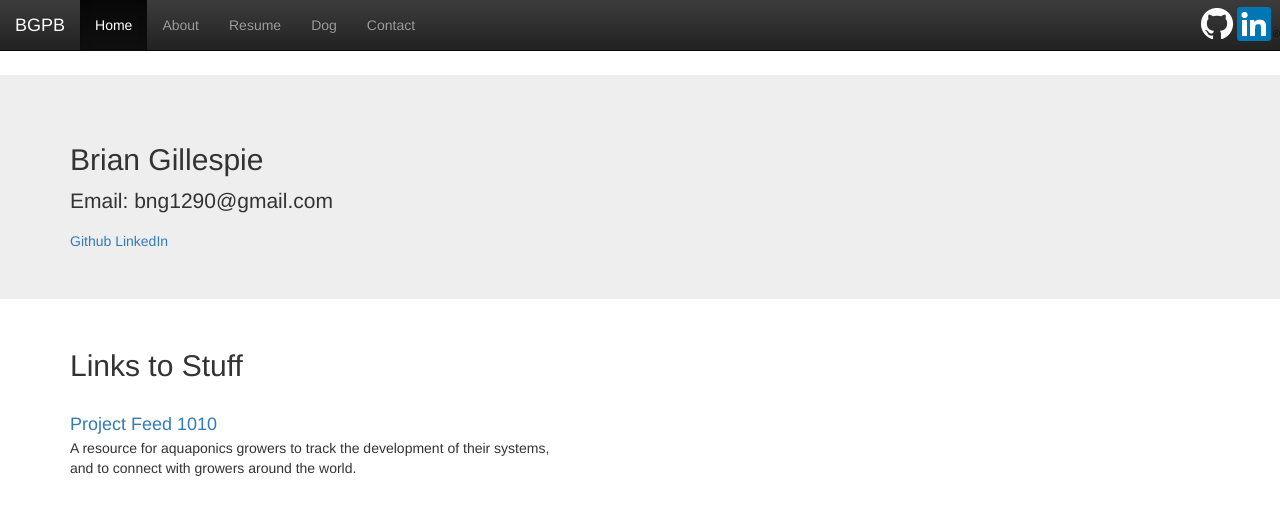
After one commit to briangillespie/bgBlog, a Flask app: page /contact in a window 1280 px wide. The commit adds this page. Shown: the top 515 px of the page. Run offline with Flask 2, Linux system fonts and the light colour scheme; some libraries are stand-ins or nearby versions.

Commit message:
Contact page

```diff
--- a/bgpb/templates/base.html
+++ b/bgpb/templates/base.html
@@ -35,18 +35,17 @@
         </div>
         <div id="navbar" class="collapse navbar-collapse">
             <ul class="nav navbar-nav">
-                <li class="active"><a href="/index">Home</a></li>
-                <li><a href="#about">About</a></li>
-                <li><a href="#resume">Resume</a></li>
+                <li class="active"><a href="/">Home</a></li>
+                <li><a href="/about">About</a></li>
+                <li><a href="/resume">Resume</a></li>
                 <li><a href="/dog">Dog</a></li>
-                <li><a href="#contact">Contact</a></li>
+                <li><a href="/contact">Contact</a></li>
             </ul>
             <ul class="nav navbar-nav navbar-right" style="margin-top: 7px;">
                 <a class="outlinks" href="http://www.github.com/briangillespie" target="_blank" rel="noopener noreferrer"><img src="{{ url_for('static', filename='images/GitHub-Mark-Light-32px.png') }}"></a>
                 <a class="outlinks" href="https://www.linkedin.com/in/bngillespie" target="_blank" rel="noopener noreferrer"><img src="{{ url_for('static', filename='images/In-2C-34px-R.png') }}"></a>
             </ul>
         </div><!--/.nav-collapse -->
-
     </div>
 </nav>
 {% block content %}{% endblock %}
--- /dev/null
+++ b/bgpb/templates/contact.html
@@ -0,0 +1,22 @@
+{% extends "base.html" %}
+
+{% block content %}
+
+<div class="jumbotron">
+    <div class="container">
+        <h2>Brian Gillespie</h2>
+        <p>Email: bng1290@gmail.com</p>
+        <span><a href="https://github.com/briangillespie">Github</a></span>
+        <span><a href="https://www.linkedin.com/in/bngillespie">LinkedIn</a></span>
+    </div>
+</div>
+
+<div class="container">
+    <h2>Links to Stuff</h2>
+    <br>
+    <a style="font-size: 18px" href="https://pf1010.systemsbiology.net">Project Feed 1010</a>
+    <p style="max-width: 500px;">A resource for aquaponics growers to track the development of their systems, and to connect with growers around the world.</p>
+
+</div>
+
+{% endblock %}
--- a/bgpb/views.py
+++ b/bgpb/views.py
@@ -14,3 +14,8 @@ def index():
 def dog():
     title = 'Dog'
     return render_template('dogv2.html', **locals())
+
+@app.route('/contact')
+def contact():
+    title = 'Contact'
+    return render_template('contact.html', **locals())
```
Also changed, not shown: bgpb/static/css/parallax.css (renamed from bgpb/static/css/jumbotron.css), 1 other file.
